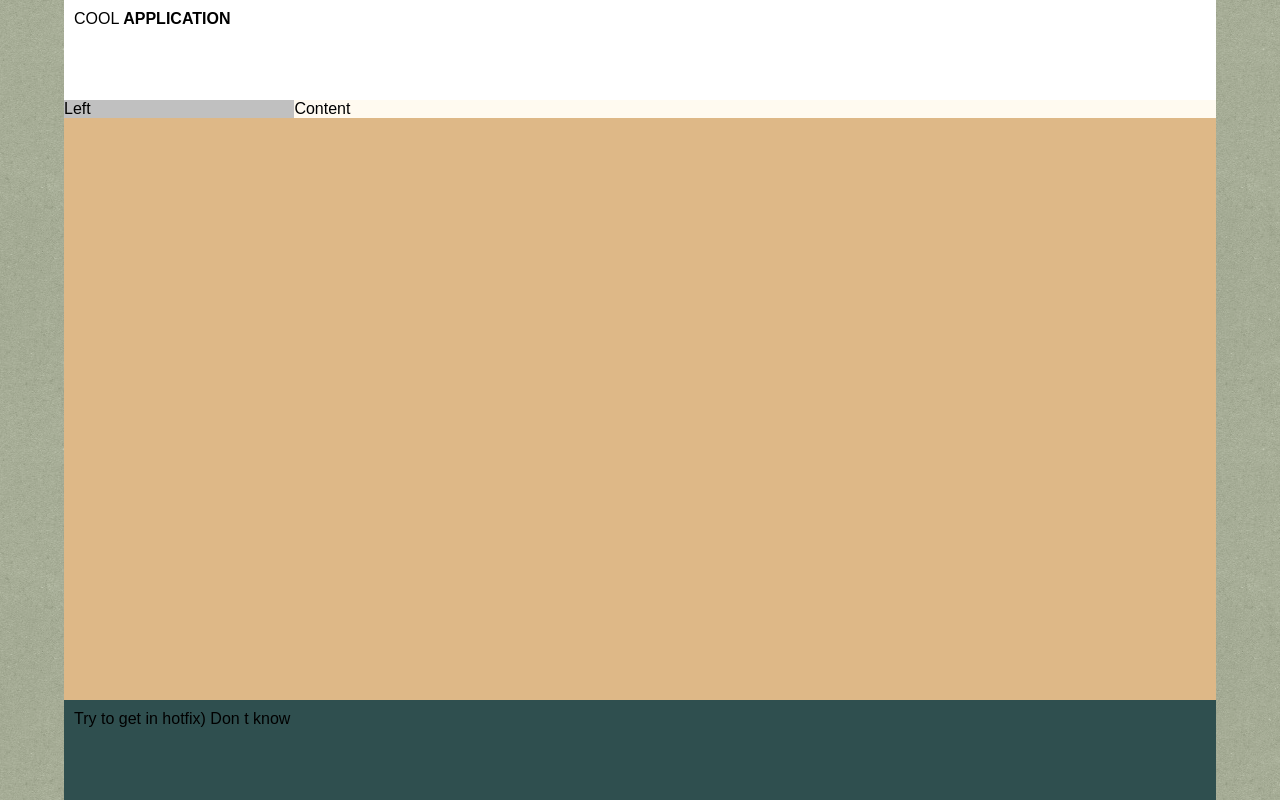
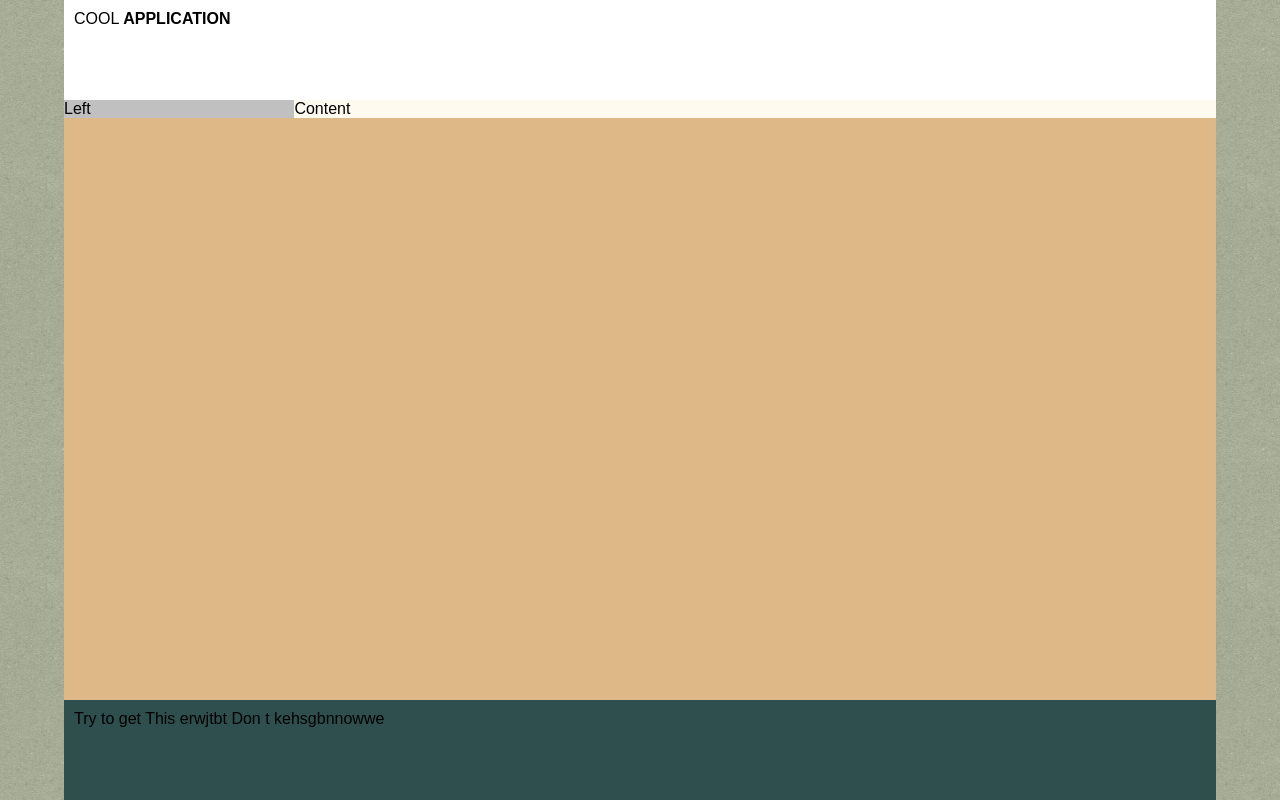
Before and after one commit to AlexanderIvanof/CSSHtml, a plain HTML site: page index.html in a window 1280 px wide. Drawn offline with Linux system fonts and the light colour scheme.

Commit message:
commit to hotfix

```diff
--- a/index.html
+++ b/index.html
@@ -15,8 +15,8 @@
 
         <div id="footer">
             <div id="some_footer">
-                Try to get in hotfix)
-                Don t know
+                Try to get This erwjtbt
+                Don t kehsgbnnowwe
             </div>
         </div>
     </body>
```
